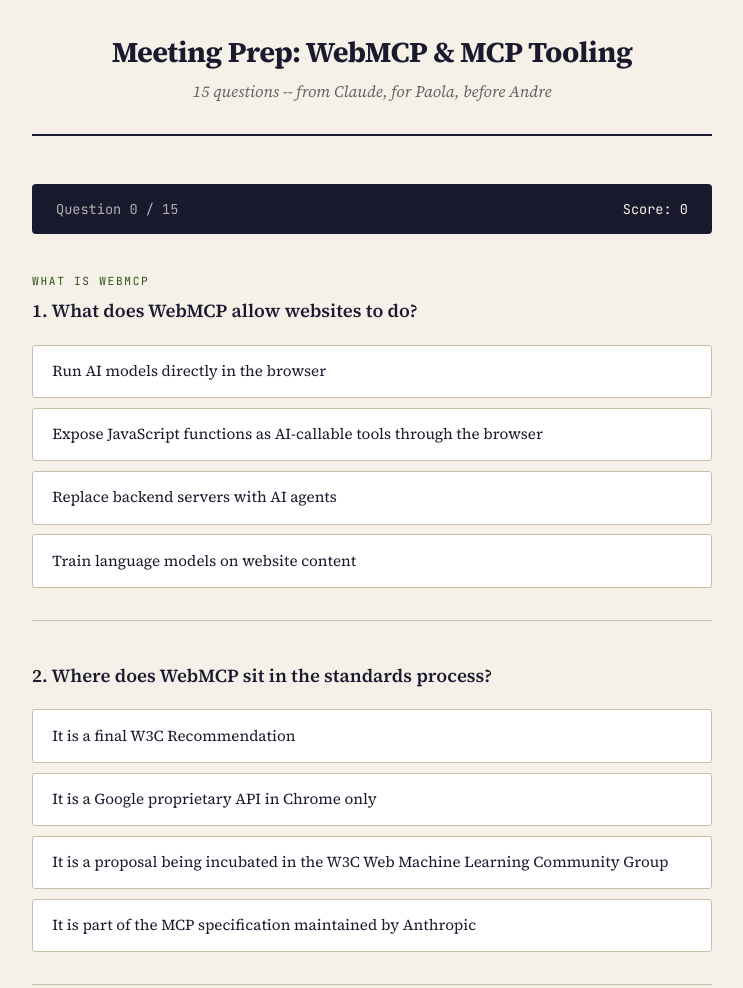
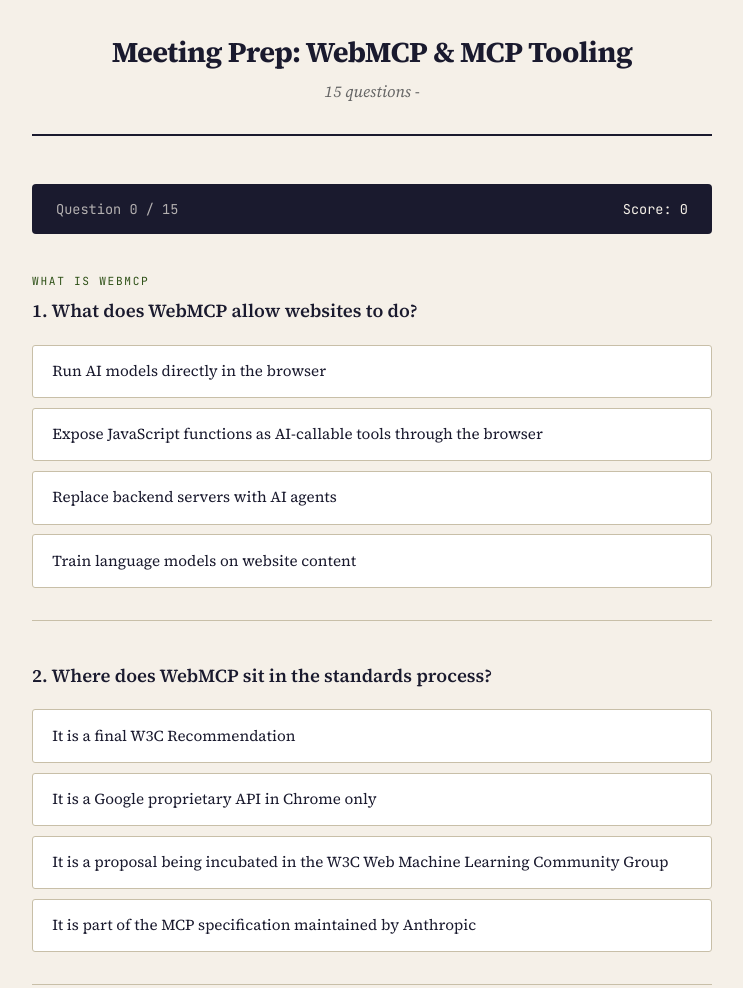
Before and after one commit to webmachinelearning/webmcp, a plain HTML site: page webmcp-quiz.html in a window 1280 px wide. Shown: the top 988 px of the page, without its empty margins (268-1011 px from the left). Drawn offline with Linux system fonts and the light colour scheme.

Commit message:
Update webmcp-quiz.html

```diff
--- a/webmcp-quiz.html
+++ b/webmcp-quiz.html
@@ -223,7 +223,7 @@
 <div class="container">
   <header>
     <h1>Meeting Prep: WebMCP & MCP Tooling</h1>
-    <p>15 questions -- from Claude, for Paola, before Andre</p>
+    <p>15 questions -</p>
   </header>
 
   <div class="score-bar">
@@ -241,7 +241,6 @@
   </div>
 
   <footer>
-    Prepared by Claude for Paola Di Maio -- Epistemic Systems Lab, Ronin Institute
   </footer>
 </div>
 
```
